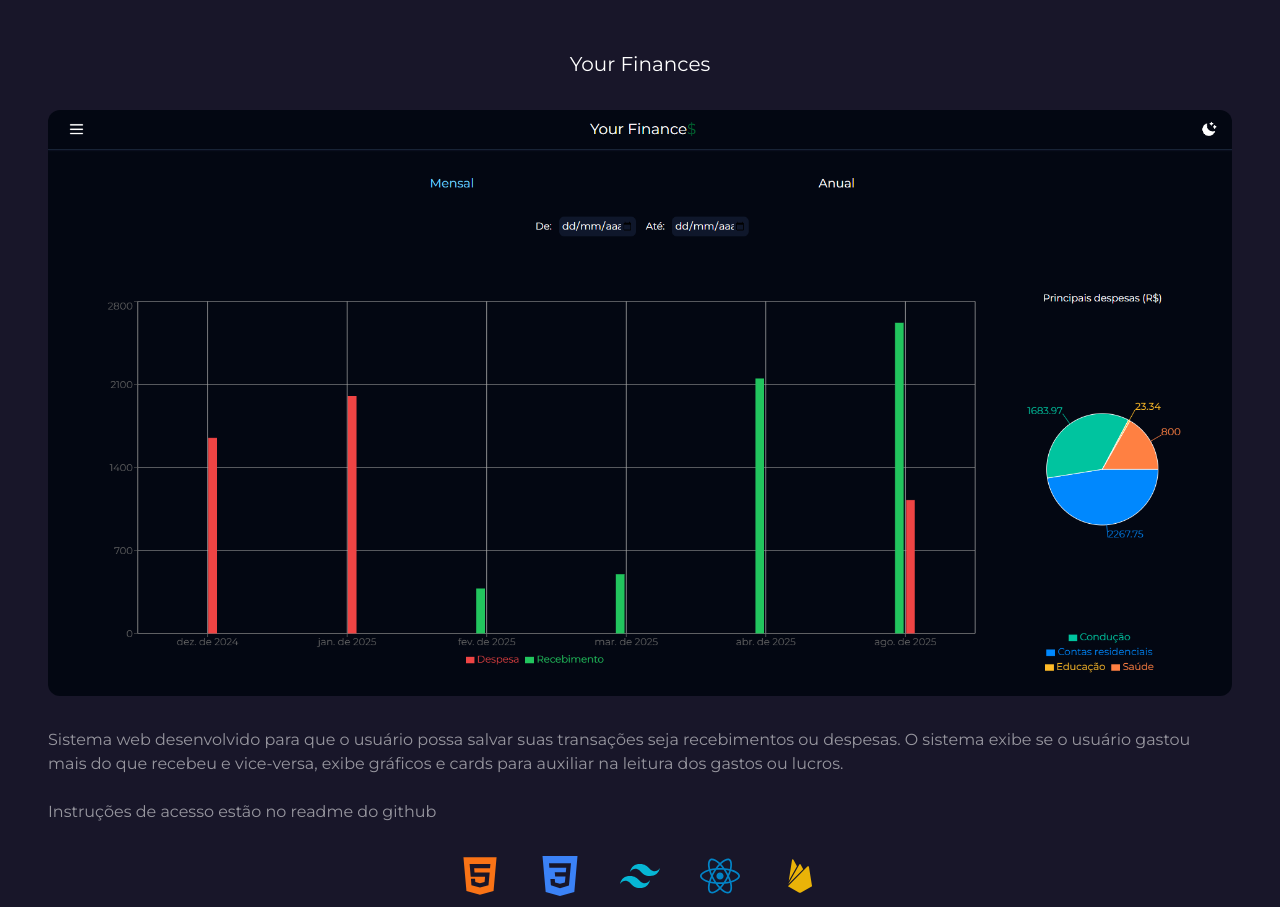
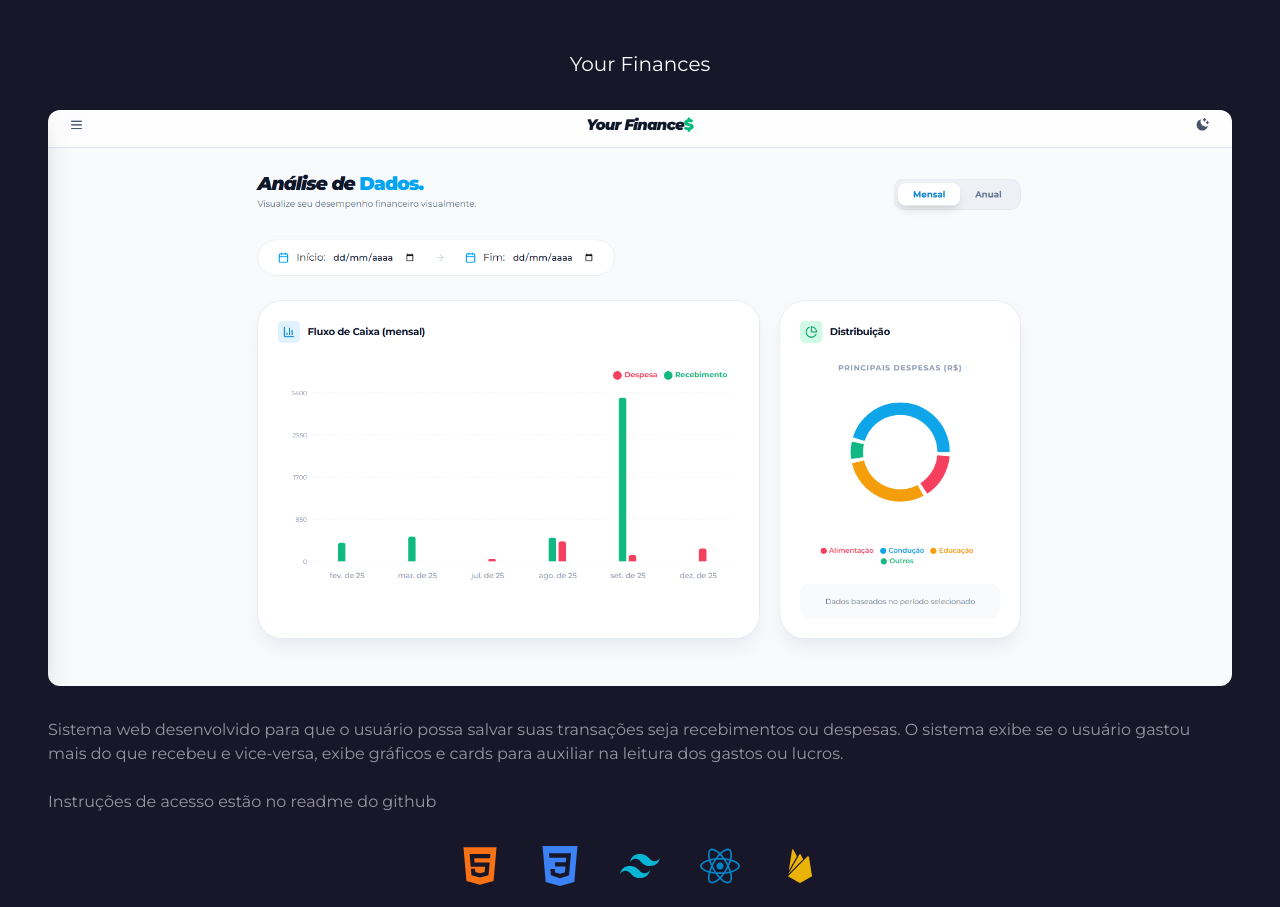
Before and after one commit to mhre1s/My-Portfolio, a React (Vite) app: page / in a window 1280 px wide. Shown: the part 2197-3104 px from the top of the page. Built offline with nearby package versions, Linux system fonts and the light colour scheme.

Commit message:
adding new image of Your Finances project

```diff
--- a/index.html
+++ b/index.html
@@ -4,7 +4,7 @@
     <meta charset="UTF-8" />
     <meta name="author" content="Matheus Reis" />
     <meta name="description"
-      content="Portfólio de Matheus Reis, desenvolvedor frontend especializado em React, Tailwind CSS, e mais." />
+      content="Portfólio de Matheus Reis, desenvolvedor frontend especializado em React, Tailwind CSS, NodeJS." />
 
     <link type="image/png" sizes="32x32" rel="icon" href="/favicon.png">
     <link href="https://fonts.googleapis.com/css2?family=Montserrat:wght@400;600;700&display=swap" rel="stylesheet">
--- a/src/App.jsx
+++ b/src/App.jsx
@@ -237,7 +237,7 @@ function App() {
                   }`}
               >
                 <h3 className=" text-xl text-white">Your Finances</h3>
-                <img className="rounded-xl" src="/chart.png" alt="" />
+                <img className="rounded-xl" src="/chart1.png" alt="" />
                 <p className="text-white opacity-55">
                   Sistema web desenvolvido para que o usuário possa salvar suas
                   transações seja recebimentos ou despesas. O sistema exibe se o
```
Also changed, not shown: public/chart.png (deleted), public/chart1.png (added).
